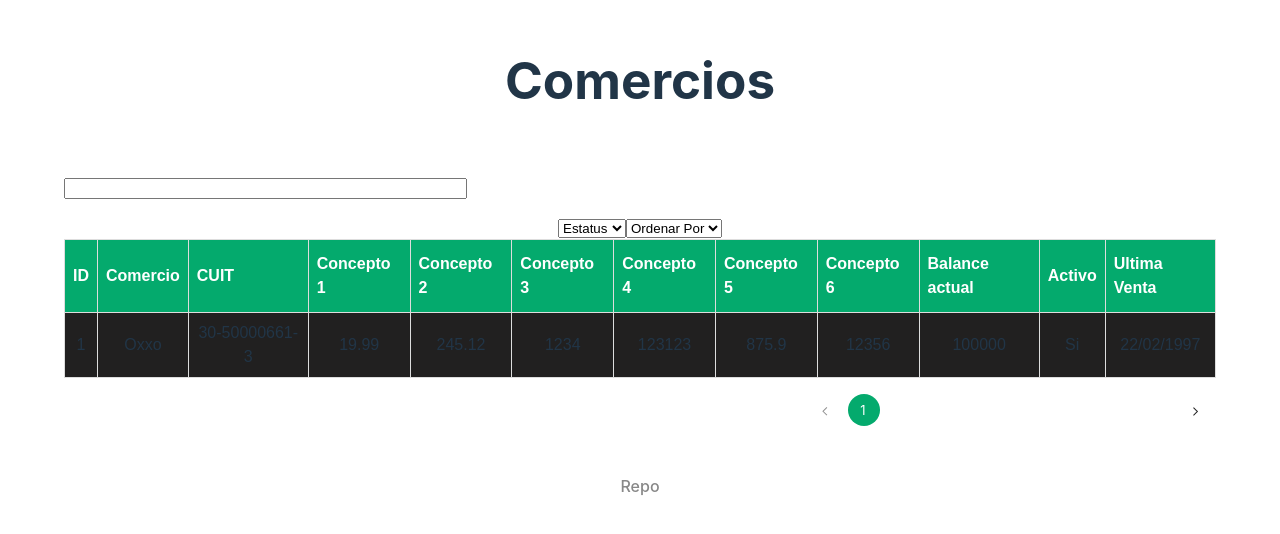
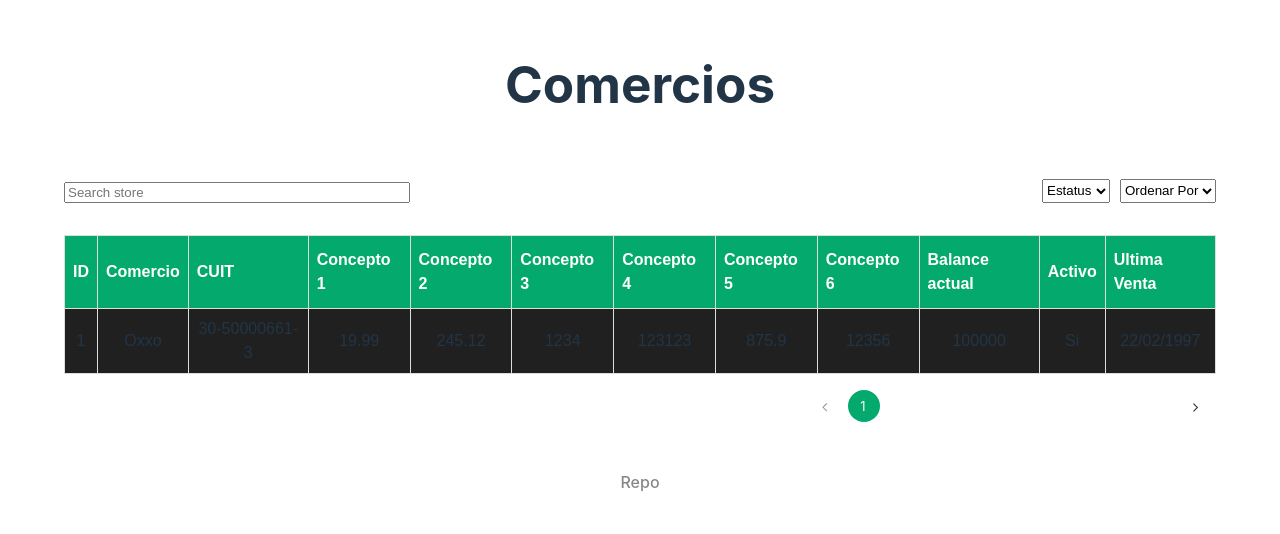
Before and after one commit to Bielma/retailers, a React (Vite) app: page / in a window 1280 px wide. Shown: the part 142-676 px from the top of the page. Built offline with nearby package versions, Linux system fonts and the light colour scheme; no server answers.

Commit message:
App:: fix styles and use sass

```diff
--- a/src/components/App/App.css
+++ b/src/components/App/App.scss
@@ -8,13 +8,27 @@
 .stores {
   padding: 2em;
 }
-.stores__search {
+.stores__header {
+  display: flex;
   width: 100%;
-  text-align: left;
-  margin-bottom: 1rem;
-}
-.search--input {
-  width: 35%;
+  margin-bottom: 2rem;
+  .header__search {
+    width: 50%;
+    text-align: left;
+
+    form {
+      width: 60%;
+    }
+    .search--input {
+      width: 100%;
+    }
+  }
+  .header__filters {
+    display: flex;
+    width: 50%;
+    gap: 10px;
+    justify-content: end;
+  }
 }
 
 .read-the-docs {
--- a/src/components/App/index.jsx
+++ b/src/components/App/index.jsx
@@ -1,5 +1,5 @@
 import { useState } from 'react'
-import './App.css'
+import './App.scss'
 import { useEffect } from 'react'
 import api from '../../services/api'
 import Pagination from '../Pagination'
@@ -96,9 +96,11 @@ function App() {
       </div>
       <h1>Comercios</h1>
       <div className="stores">
-        <div className='stores__search'>
+        <div className='stores__header'>
+          <div className='header__search'>
             <form onSubmit={handleSubmit}>
               <input
+                placeholder='Search store'
                 className='search--input'
                 name='search'
                 type='search'
@@ -110,7 +112,7 @@ function App() {
 
 
           </div>
-        <div className='stores__filters'>
+          <div className='header__filters'>
             <select name="filter" value={params.filter} onChange={handleChange}>
               <option value="">Estatus</option>
               <option value="1" >Activo</option>
@@ -122,6 +124,8 @@ function App() {
               <option value="stores">Comercio</option>
             </select>
           </div>
+        </div>
+
 
         <table style={{ overflowX: "auto" }}>
           <tr>
```
Lines whose indentation alone changed are shown as unchanged.
